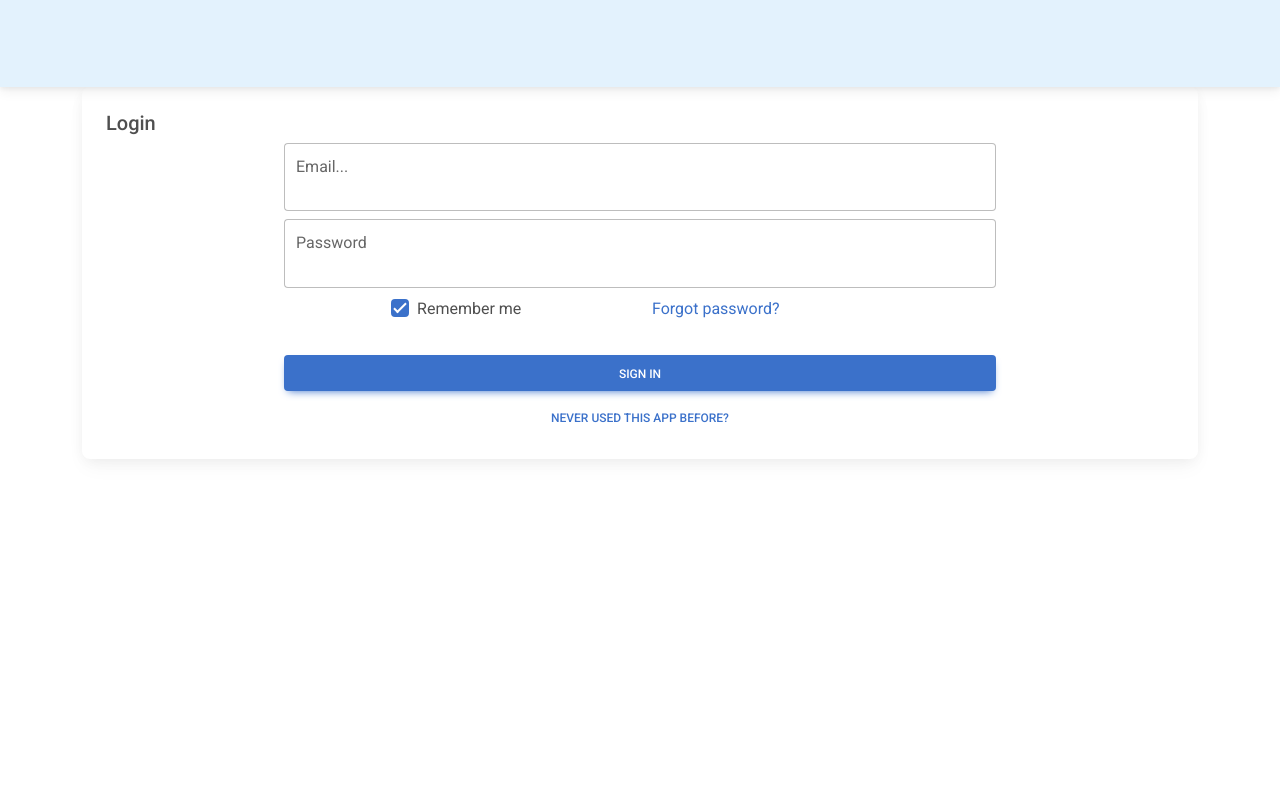
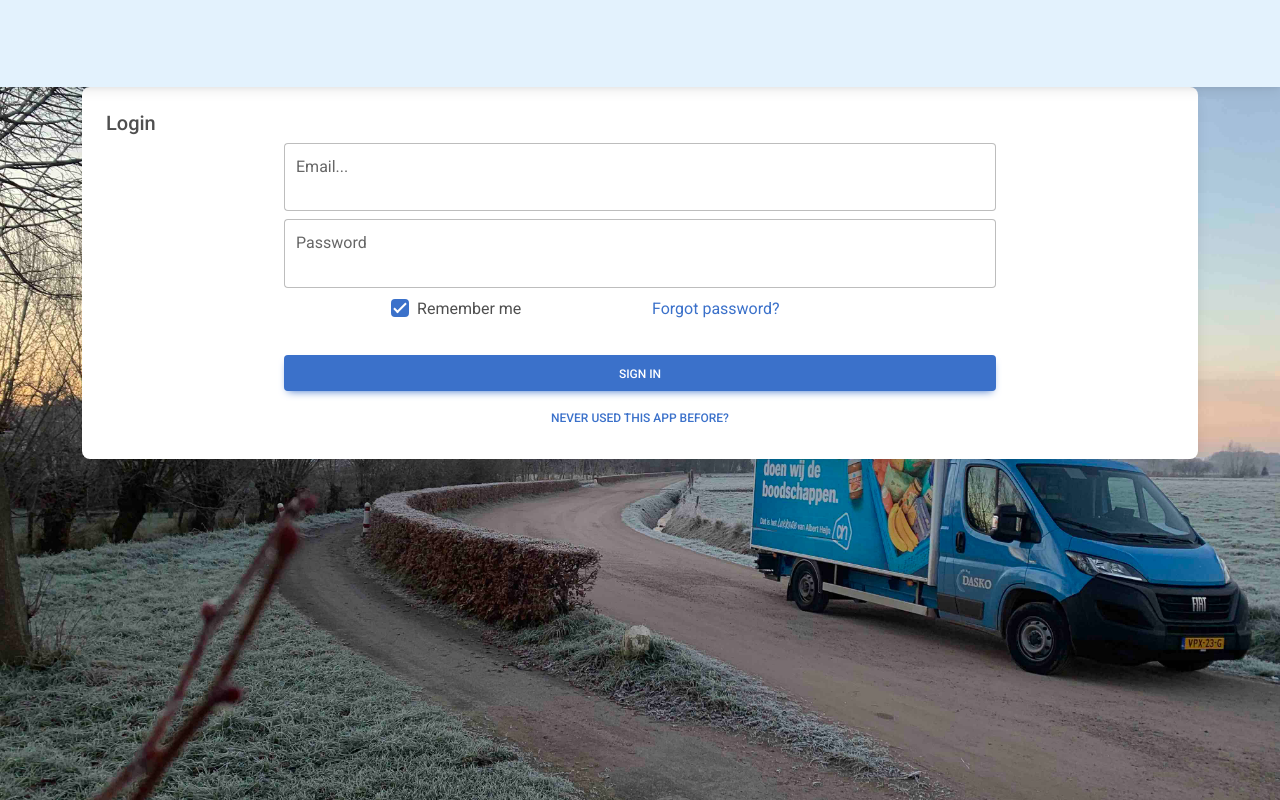
Before and after one commit to Wolk9/kiku, a React (Create React App) app: page / in a window 1280 px wide. Shown: the top 800 px of the page. Built offline with nearby package versions, Linux system fonts and the light colour scheme; no server answers.

Commit message:
minor update

```diff
--- a/src/App.js
+++ b/src/App.js
@@ -1,4 +1,5 @@
 import { useEffect, useState } from "react";
+import backgroundImage from "./img/IMG_5775.jpg";
 import {
   BrowserRouter as Router,
   Route,
@@ -70,6 +71,14 @@ const App = () => {
   console.log(user, isAdmin);
 
   return (
+    <div
+      style={{
+        backgroundImage: `url(${backgroundImage})`,
+        backgroundRepeat: "no-repeat",
+        backgroundSize: "contain",
+        height:1024,
+      }}
+    >
       <Router>
         <Routes>
           <Route
@@ -178,6 +187,7 @@ const App = () => {
           {/* <Route path="*" element={<NotFoundPage />} /> */}
         </Routes>
       </Router>
+    </div>
   );
 };
 
```
Also changed, not shown: src/img/IMG_5775.jpg (added), src/style/Table.scss (line endings or trailing spaces). Lines whose indentation alone changed are shown as unchanged.
